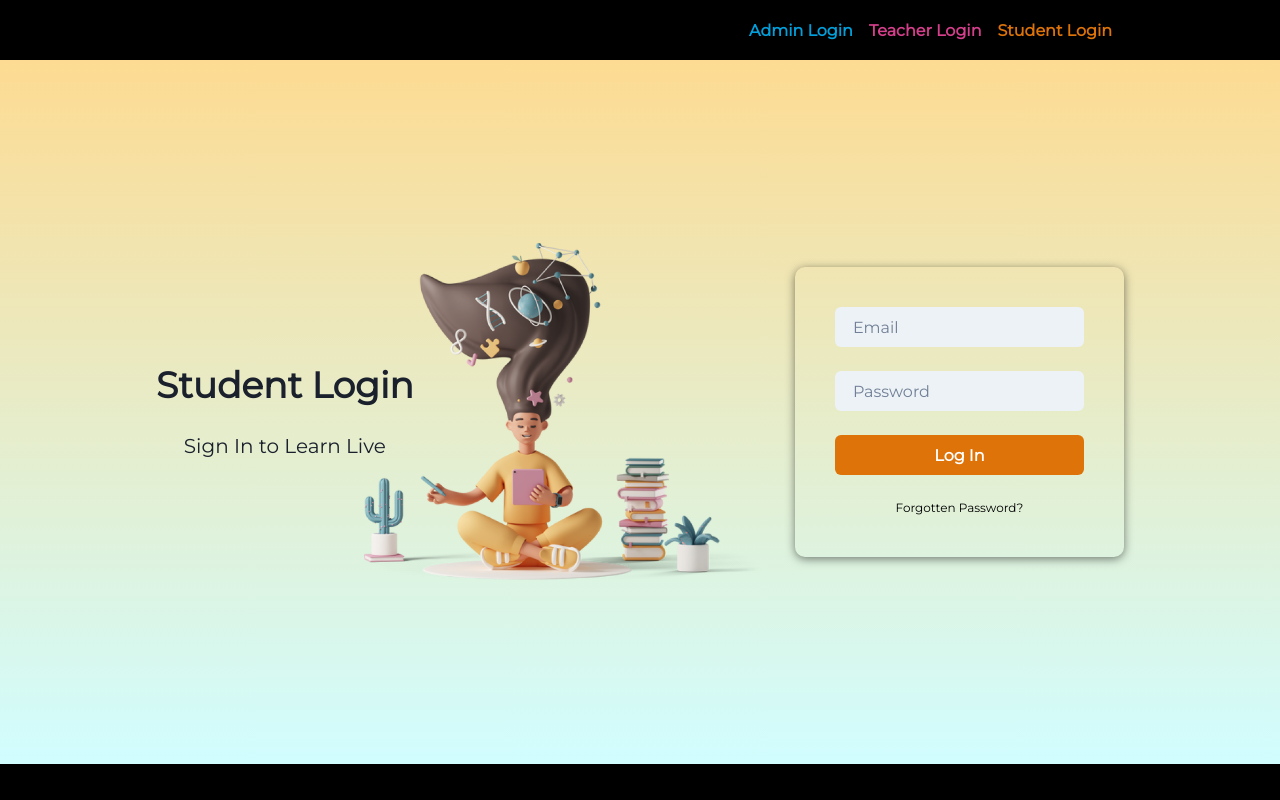
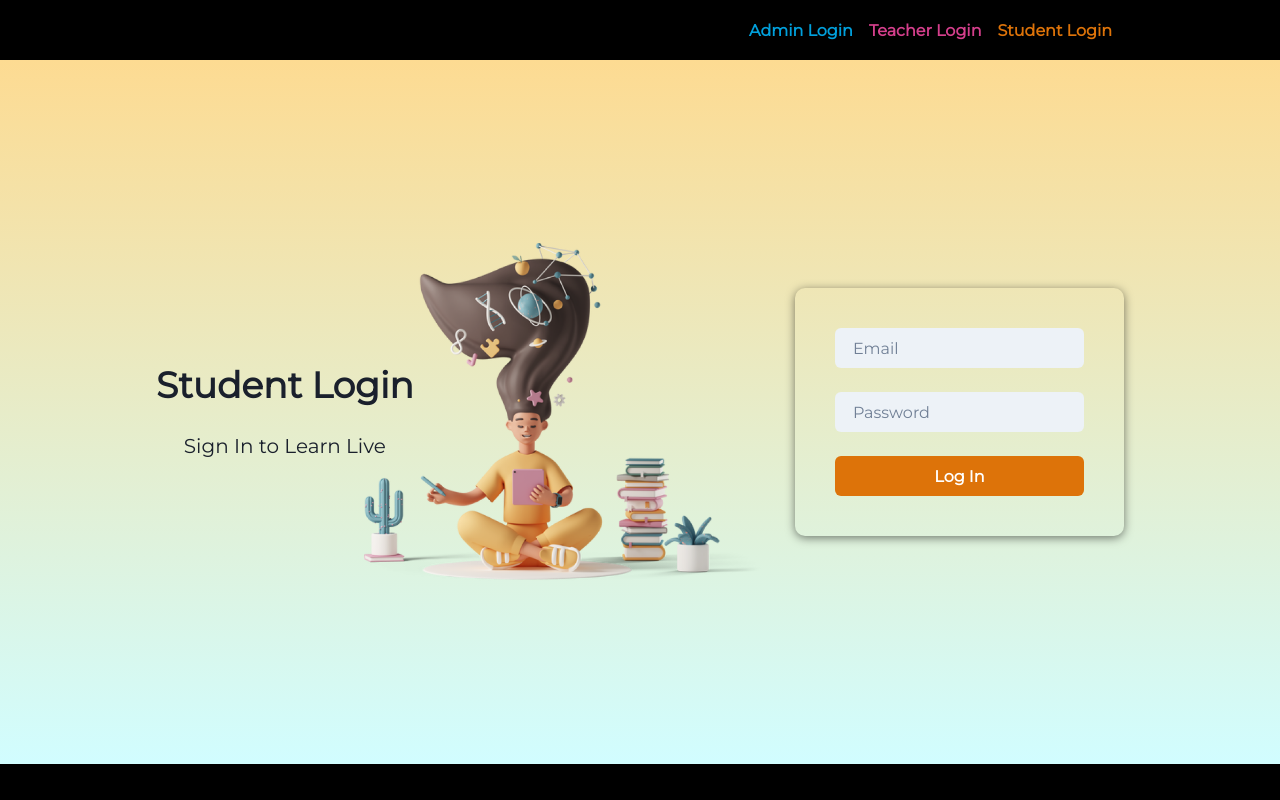
Before and after one commit to aliahmadjan/LearnLive2.0, a React (Create React App) app in the folder frontend/: page / in a window 1280 px wide. Built offline with nearby package versions, Linux system fonts and the light colour scheme; a web font is replaced by a local one.

Commit message:
Some small fixes

```diff
--- a/frontend/src/components/CodeEditorPages/EditorPage.jsx
+++ b/frontend/src/components/CodeEditorPages/EditorPage.jsx
@@ -106,10 +106,10 @@ const EditorPage = () => {
     }
 
 
-    function leaveRoom() {
-        let path = `localhost:3000/student/code-editor-home`;
-        navigate(path);
-    }
+    // function leaveRoom() {
+    //     let path = `localhost:3000/student/code-editor-home`;
+    //     navigate(path);
+    // }
 
     function runCode() {
         const encodedParams = new URLSearchParams();
@@ -227,9 +227,9 @@ const EditorPage = () => {
                             Copy Room ID
                         </Button>
 
-                        <Button mt={4} type='submit' colorScheme='orange' variant='solid' onClick={leaveRoom}>
+                        {/* <Button mt={4} type='submit' colorScheme='orange' variant='solid' onClick={leaveRoom}>
                             Leave
-                        </Button>
+                        </Button> */}
                     </Box>
 
                 </Flex>
--- a/frontend/src/components/StudentLogin.jsx
+++ b/frontend/src/components/StudentLogin.jsx
@@ -85,9 +85,6 @@ const StudentLogin = () => {
                         <Button variant='solid' width="100%" colorScheme='brand1' onClick={LoginStudent}>Log In</Button>
                     </GridItem>
 
-                    <GridItem colSpan={2} textAlign="center">
-                        <Text fontSize={'xs'} color="black">Forgotten Password?</Text>
-                    </GridItem>
 
                 </SimpleGrid>
         </Flex>
--- a/frontend/src/components/TeacherLogin.jsx
+++ b/frontend/src/components/TeacherLogin.jsx
@@ -84,10 +84,6 @@ const TeacherLogin = () => {
                         <Button variant='solid' width="100%" colorScheme='brand1' onClick={LoginTeacher}>Log In</Button>
                     </GridItem>
 
-                    <GridItem colSpan={2} textAlign="center">
-                        <Text fontSize={'xs'} color="black">Forgotten Password?</Text>
-                    </GridItem>
-
 
                 </SimpleGrid>
         </Flex>
--- a/frontend/src/components/testing.jsx
+++ /dev/null
@@ -1,11 +0,0 @@
-import React from 'react'
-import {Text} from "@chakra-ui/react"
-
-const testing = () => {
-  return (
-    <Text> HELLO</Text>
-
-  )
-}
-
-export default testing
```
Also changed, not shown: frontend/src/components/ZoomComponents/makeMeet.jsx (+8 -0 lines).
